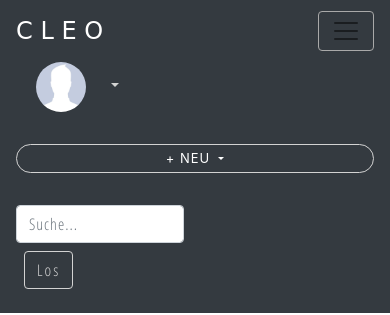
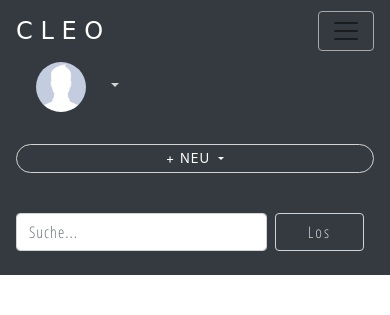
Before and after one commit to tb123hdm/Webprojekt, a PHP site: page /hauptseite.php in a window 390 px wide, after a click that opens the changed part. Shown: the top 315 px of the page. Run offline with PHP 8.4, Linux system fonts and the light colour scheme; the visitor is signed in with stand-in values (Sample User, id 1); data that the repository does not hold is empty; a stand-in replaces the project's code that opens the database connection; some libraries are stand-ins or nearby versions; some web fonts are replaced.

```diff
--- a/hauptseite.php
+++ b/hauptseite.php
@@ -157,10 +157,10 @@ else{
                     </div>
                 </div>
                 <br>
-                <div class="div-suche" style="display: inline-block">
-                <form action="suche.php" class="form-inline my-2 my-md-0" style="width: 70%">
-                    <input class="form-control mr-sm-2" name="suchwort" type="search" placeholder="Suche..." aria-label="Search" style="font-family: 'Open Sans Condensed', sans-serif; font-weight: normal; letter-spacing: 1px;">
-                    <button class="btn btn-outline-success my-2 my-sm-0 ml-2" type="submit" style="font-family: 'Open Sans Condensed', sans-serif; font-weight: normal; letter-spacing: 2px; border-color: lightgrey; color: lightgrey; background-color: inherit; text-align: center">Los</button>
+                <div class="div-suche">
+                <form action="suche.php" class="form-inline my-2 my-md-0">
+                    <input class="form-control mr-sm-2" name="suchwort" type="search" placeholder="Suche..." aria-label="Search" style="font-family: 'Open Sans Condensed', sans-serif; font-weight: normal; letter-spacing: 1px; width: 70%">
+                    <button class="btn btn-outline-success my-2 my-sm-0 ml-2" type="submit" style="font-family: 'Open Sans Condensed', sans-serif; font-weight: normal; letter-spacing: 2px; border-color: lightgrey; color: lightgrey; background-color: inherit; text-align: center; width: 25%">Los</button>
                 </form>
                 </div>
             </div>
```
